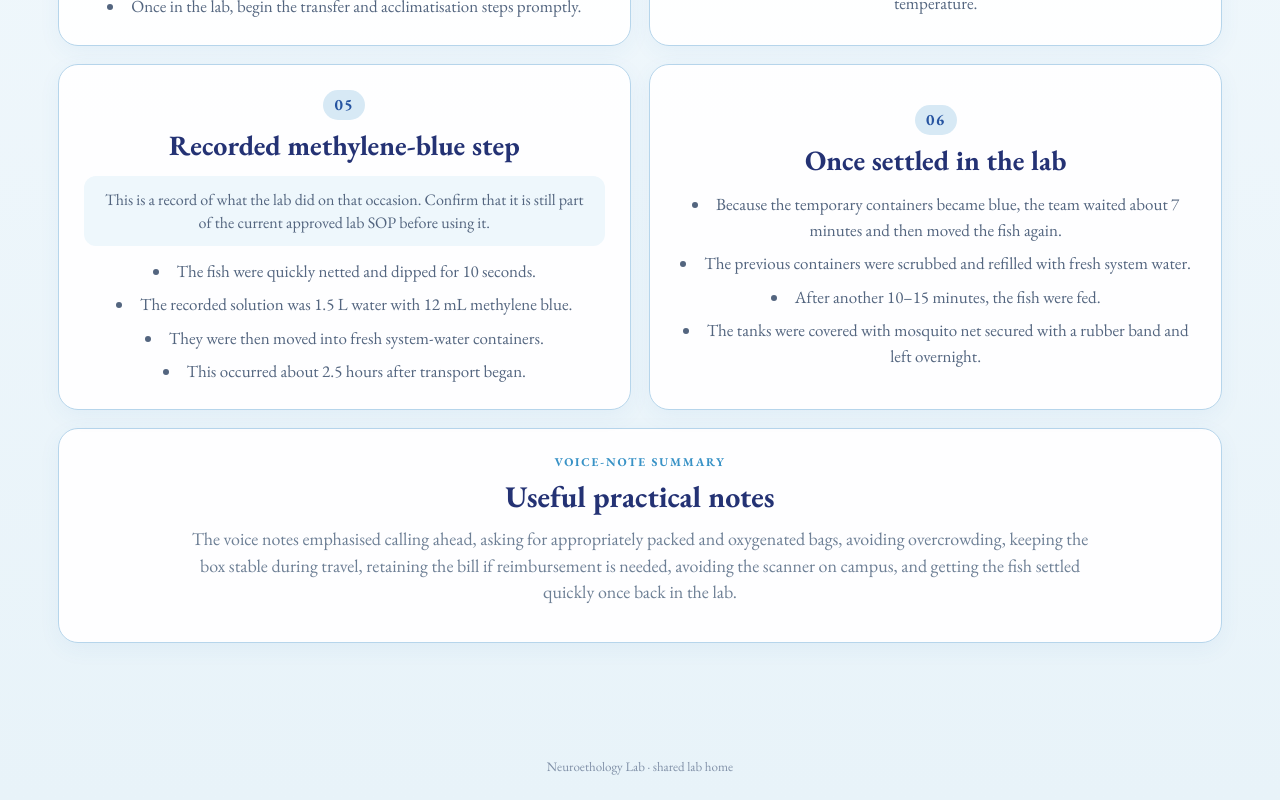
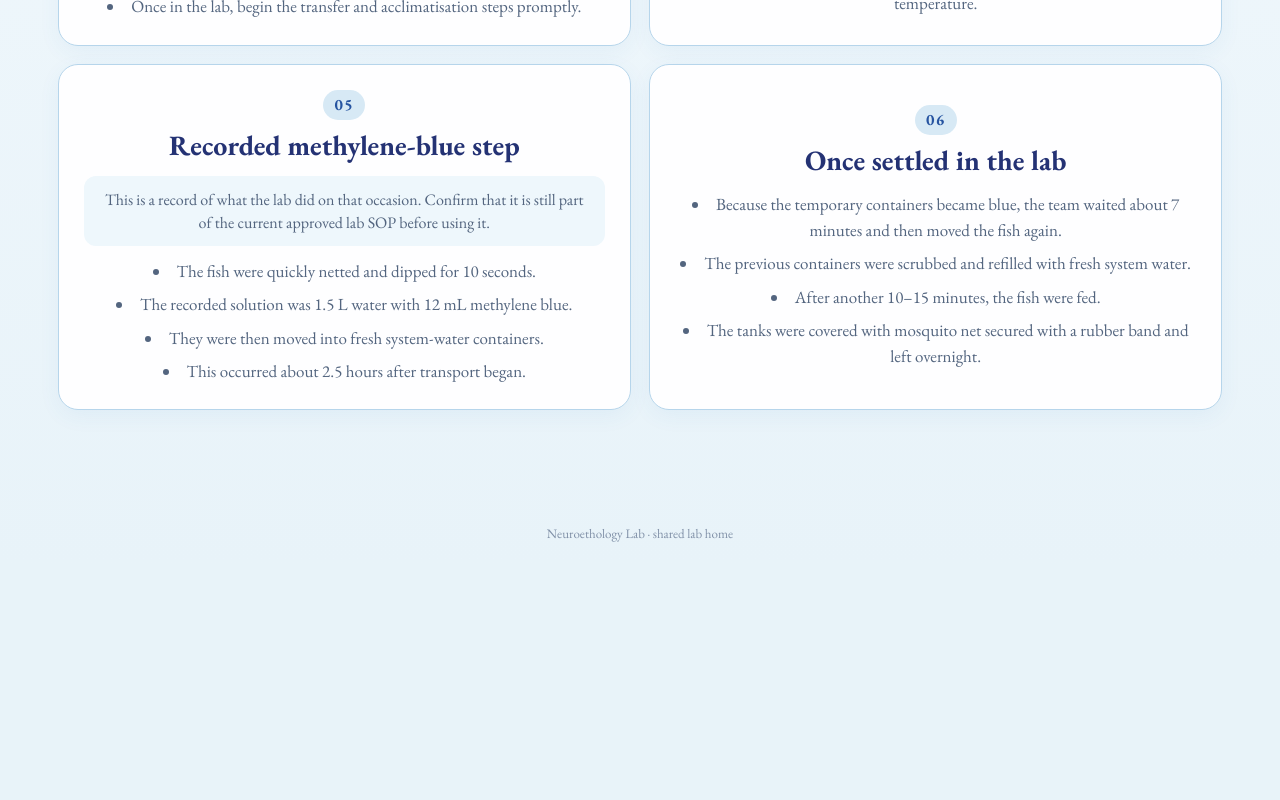
Before and after one commit to asmiaggarwalug2023-alt/neuroethology-lab, a Next.js app: page /fish-care/bringing-fish in a window 1280 px wide. Shown: the part 1214-2014 px from the top of the page. After the commit the page ends 1781 px from the top, so only its background shows below. Built offline with nearby package versions, Linux system fonts and the light colour scheme; no server answers.

Commit message:
Remove voice-note summary from fish transport guide

```diff
--- a/app/fish-care/bringing-fish/page.tsx
+++ b/app/fish-care/bringing-fish/page.tsx
@@ -107,17 +107,6 @@ export default function BringingFish(){
           </ul>
         </section>
       </div>
-
-      <section className="card transcript-card">
-        <span className="eyebrow">VOICE-NOTE SUMMARY</span>
-        <h2>Useful practical notes</h2>
-        <p>
-          The voice notes emphasised calling ahead, asking for appropriately packed and oxygenated
-          bags, avoiding overcrowding, keeping the box stable during travel, retaining the bill if
-          reimbursement is needed, avoiding the scanner on campus, and getting the fish settled
-          quickly once back in the lab.
-        </p>
-      </section>
     </>
   );
 }
```
